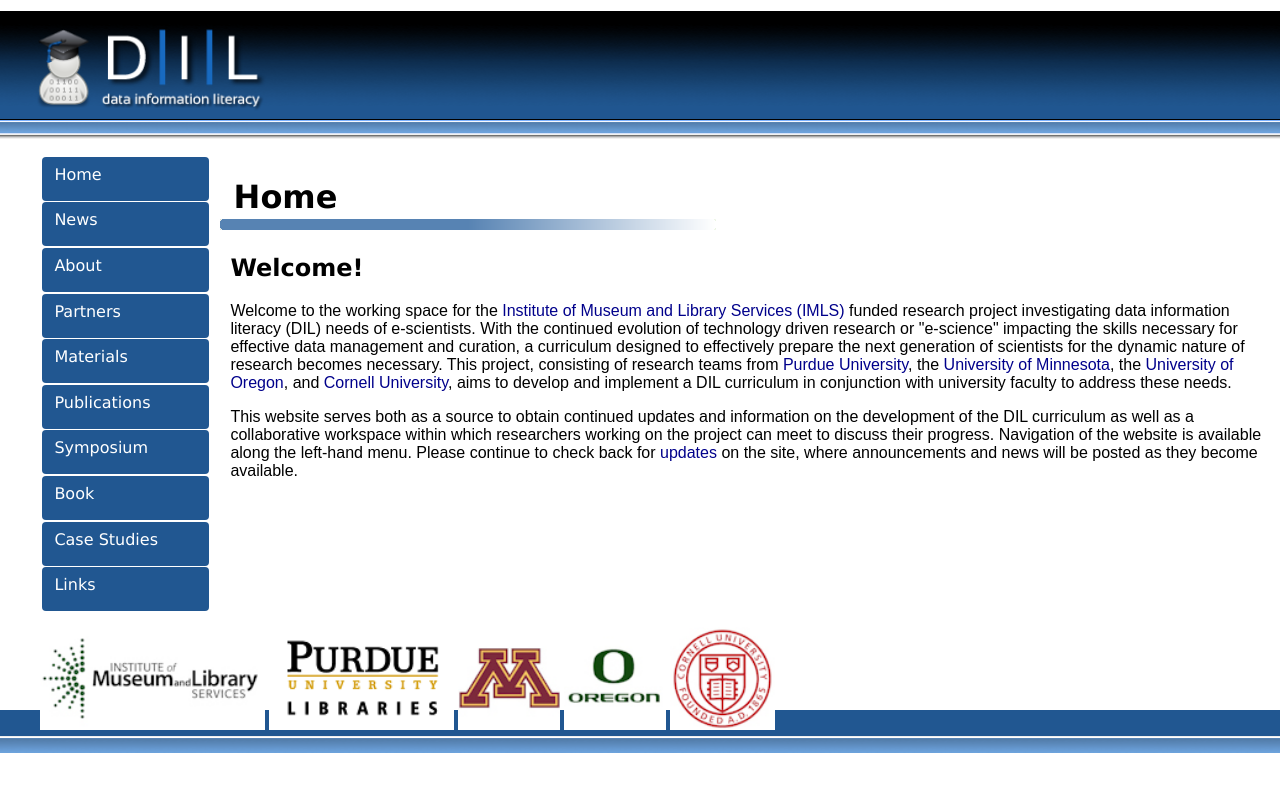
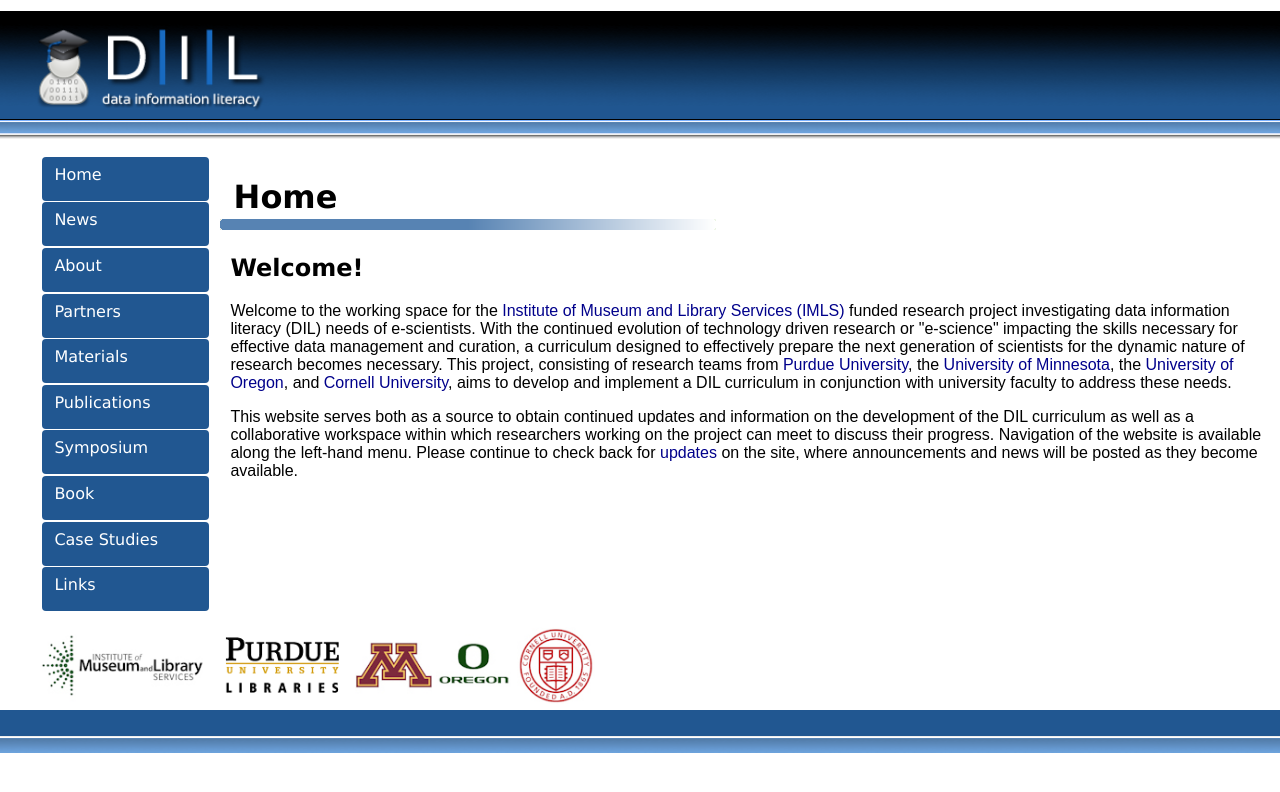
Before and after one commit to datainfolit/datainfolit, a Jekyll site: the page built from index.html, in a window 1280 px wide. Shown: the top 792 px of the page. Built offline with Jekyll 4.4.1, drawn with Linux system fonts in a browser that asks for light colours.

Commit message:
Update main.css

```diff
--- a/css/main.css
+++ b/css/main.css
@@ -111,5 +111,5 @@
     display: inline;
 }
 .partners {
-    height: 8vw;
+    height: 6vw;
 }
```
